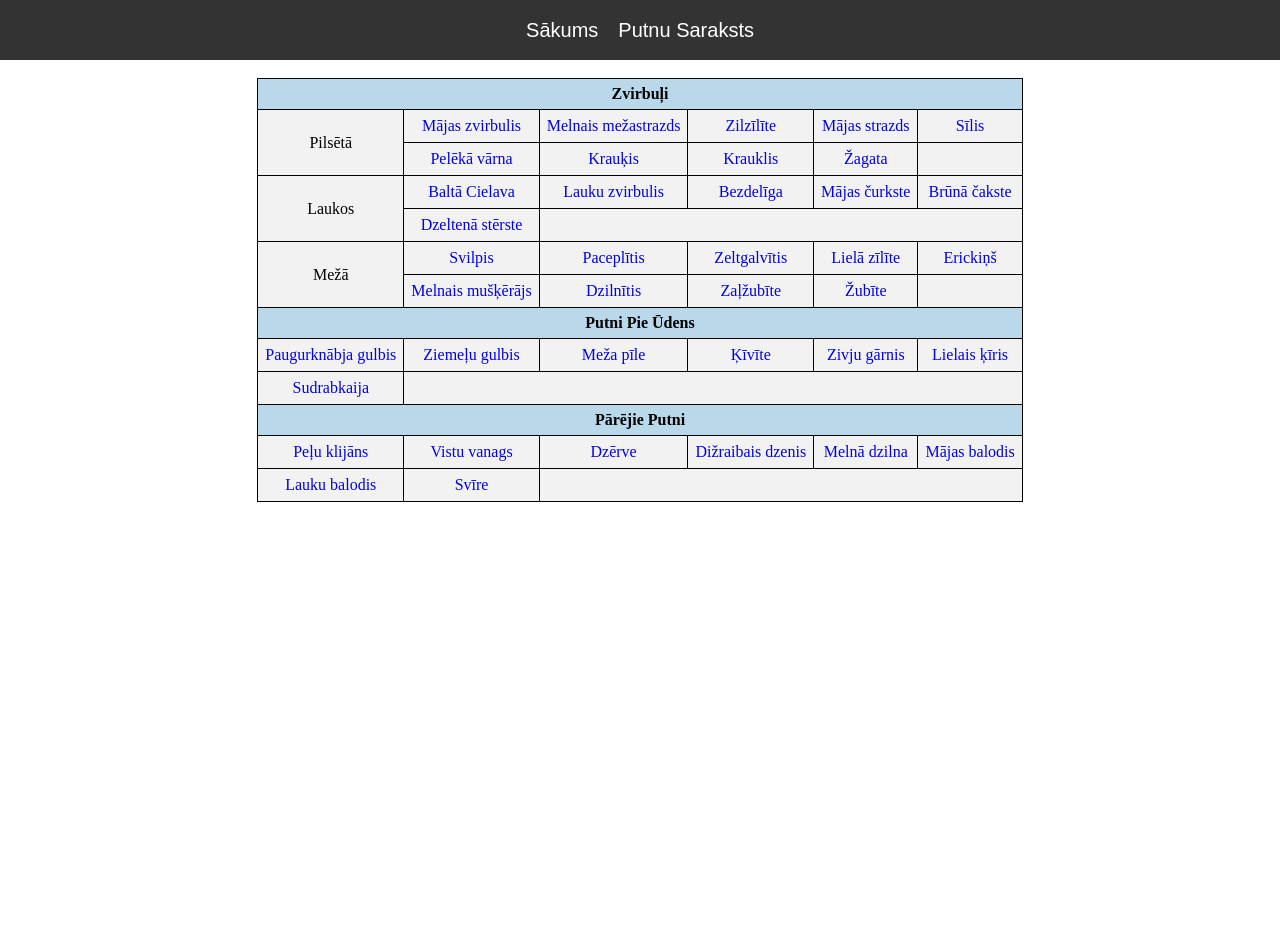
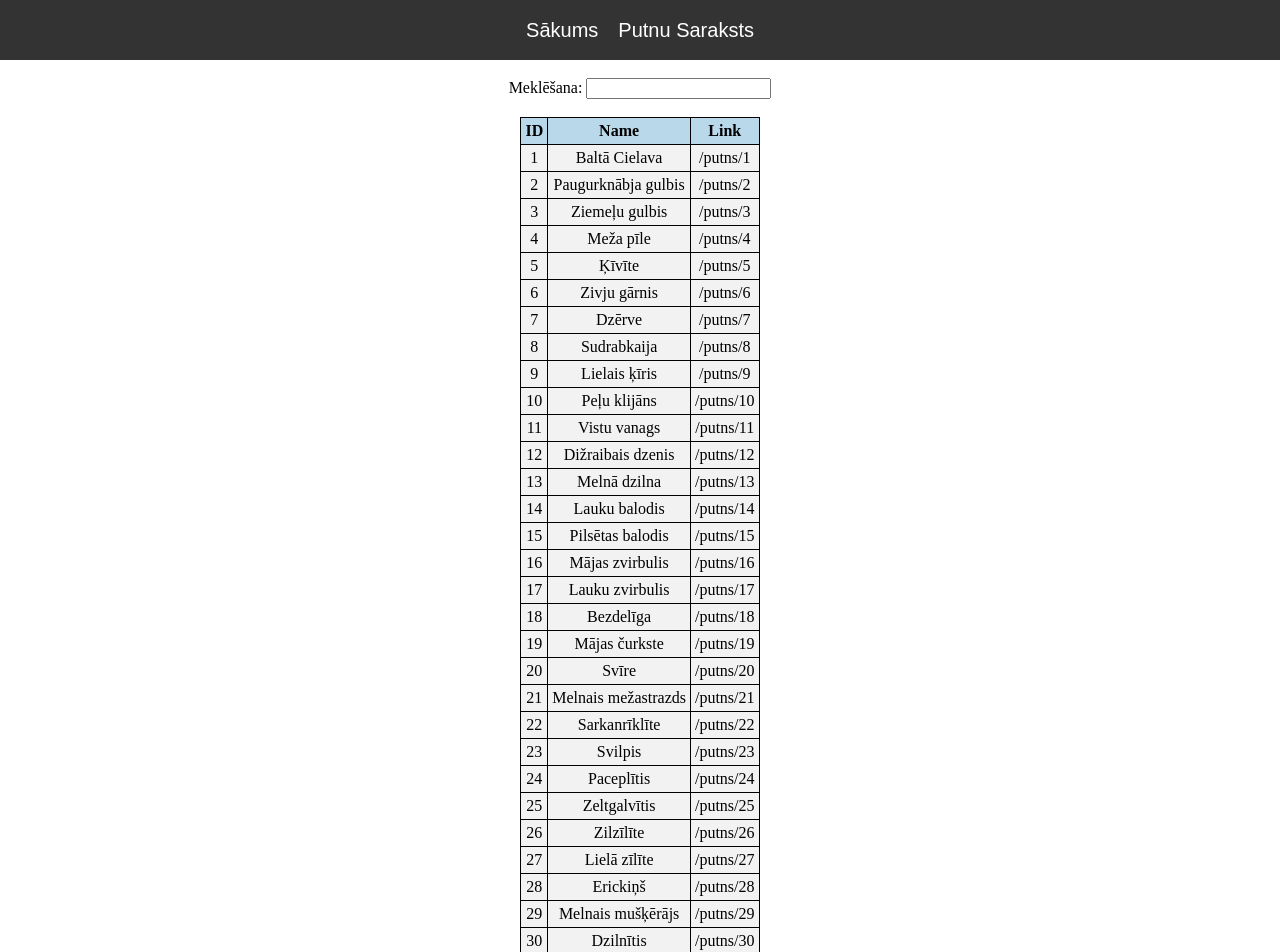
Before and after one commit to Modris/birds_frontend, a Vue app: page /saraksts in a window 1280 px wide. Shown: the top 952 px of the page. Before the commit the page ends 800 px from the top, so only its background shows below. Built offline with nearby package versions, Linux system fonts and the light colour scheme.

Commit message:
Saraksts work in progress. Search functionality with table data 1-40. No router links yet. Will add english + latin name search as well.

```diff
--- a/src/components/Navbar.vue
+++ b/src/components/Navbar.vue
@@ -1,10 +1,9 @@
 <template>
 
     <nav>
-        <ul>
-            <li><router-link to="/">Sākums</router-link></li>
-            <li><router-link to="/saraksts">Putnu Saraksts</router-link></li>
-        </ul>
+        <div> <router-link to="/">Sākums</router-link> </div>
+        <div><router-link to="/saraksts">Putnu Saraksts</router-link></div>
+
     </nav>
 
 
@@ -25,20 +24,12 @@ nav{
     width:100%;
     font-family: Arial;
     background-color:  #333;
+    display:flex;
+    flex-direction:row;
+    justify-content: center;
+    align-items: center;
 }
-nav ul {
-    box-sizing: border-box;
-    top: 0;
-    padding: 0;
-    margin: 0;
-    list-style: none;
-    position: relative;
-    margin-top: 0;
-}
-nav ul li{
-    display: inline-block;
-    background-color:#333;
-}
+
 nav a{
     display: block;
     padding: 0 10px;
@@ -47,56 +38,10 @@ nav a{
     font-size: 20px;
     text-decoration: none;
 }
-/* Hide Dropdown by Default*/
-nav ul ul {
-    display: none;
-    position: absolute;
-    top: 60px;
-}
-/* hover */
+
 nav a:hover{
-    background-color: #000000;
-}
-/* Display Dropdown on Hover */
-nav ul li:hover > ul {
-    display: inherit;
-}
-/* Fisrt Tier Dropdown */
-nav ul ul li{
-    left:-55px;
-    width: 190px;
-    float: none;
-    display: list-item;
-    position: relative;
-
-}
-
-/* ============ Second, Third and More Tiers ===========*/
-nav ul ul ul li {
-    position: relative;
-    top: -60px;
-    left: 190px;
-    width: 250px;
+    background-color: #086e27;
 }
 
 
-.buttonDrop{
- float: left;
-  font-size: 16px;
-  color: white;
-  text-align: center;
-  padding: 14px 16px;
-  text-decoration: none;
-}
-
-/* Apply background color to the first level when hovering the second level */
-nav ul li:hover > ul {
-    display: inherit;
-}
-
-/* Background color for the first level when hovering the second level */
-nav ul li:hover {
-    background-color:  #000000;
-}
-
 </style>
--- a/src/components/Saraksts.vue
+++ b/src/components/Saraksts.vue
@@ -1,87 +1,296 @@
 <template>
 <br>
+
+
+<div >
+
+   <span> Meklēšana: </span> <input v-model="searchText" @input="searchTextUpdated">
+    <br><br>
+
+<table >
+    <tr>
+        <th> ID </th>
+        <th> Name </th>
+        <th> Link </th>
+    </tr>
+    <tr v-for="item in itemSearched.items" >
+        <td> {{ item.id }}</td>
+        <td> {{ item.name }}</td>
+        <td> {{ item.link }}</td>
+    </tr>
+</table>
+
+<br>
+
+<!--
+    <div>
         <table>
             <tr>
-
-			<th class="padded" colspan="6"> Zvirbuļi </th>
-		</tr>
-    <tr >
-        <td rowspan="2"> Pilsētā </td>
-        <td><router-link to="/putns/16">Mājas zvirbulis</router-link></td>
-        <td><router-link to="/putns/21">Melnais mežastrazds</router-link></td>
-        <td><router-link to="/putns/26">Zilzīlīte</router-link> </td>
-        <td><router-link to="/putns/31">Mājas strazds</router-link> </td>
-        <td><router-link to="/putns/32">Sīlis</router-link> </td>
+                <th> ID </th>
+                <th> Putns</th>
             </tr>
             <tr>
-        <td><router-link to="/putns/33">Pelēkā vārna</router-link> </td>
-        <td><router-link to="/putns/34">Krauķis</router-link> </td>
-        <td><router-link to="/putns/35">Krauklis</router-link> </td>
-        <td><router-link to="/putns/36">Žagata</router-link> </td>
-        <td> </td>
+                <td> 1</td>
+                <td> <router-link to="/putns/1">Baltā Cielava</router-link> </td>
             </tr>
             <tr>
-        <td rowspan="2"> Laukos </td>
-        <td>  <router-link to="/putns/1">Baltā Cielava</router-link></td>
-        <td>  <router-link to="/putns/17">Lauku zvirbulis</router-link></td>
-        <td>  <router-link to="/putns/18">Bezdelīga</router-link></td>
-        <td>  <router-link to="/putns/19">Mājas čurkste</router-link> </td>
-        <td>  <router-link to="/putns/37">Brūnā čakste</router-link> </td>
+                <td> 2</td>
+                <td> <router-link to="/putns/2">Paugurknābja gulbis</router-link></td>
             </tr>
             <tr>
-        <td>  <router-link to="/putns/40">Dzeltenā stērste</router-link> </td>
-        <td colspan="4"> </td>
-
+                <td> 3</td>
+                <td> <router-link to="/putns/3">Ziemeļu gulbis</router-link> </td>
             </tr>
             <tr>
-        <td rowspan="2"> Mežā </td>
-        <td><router-link to="/putns/23">Svilpis</router-link></td>
-        <td><router-link to="/putns/24">Paceplītis</router-link> </td>
-        <td> <router-link to="/putns/25">Zeltgalvītis</router-link></td>
-        <td><router-link to="/putns/27">Lielā zīlīte</router-link></td>
-        <td><router-link to="/putns/28">Erickiņš</router-link> </td>
+                <td> 4</td>
+                <td> <router-link to="/putns/4">Meža pīle</router-link> </td>
             </tr>
             <tr>
-        <td> <router-link to="/putns/29">Melnais mušķērājs</router-link></td>
-        <td><router-link to="/putns/30">Dzilnītis</router-link></td>
-        <td><router-link to="/putns/38">Zaļžubīte</router-link> </td>
-        <td><router-link to="/putns/39">Žubīte</router-link> </td>
-        <td> </td>
-    </tr>
-    <!--                -->
-    <tr>
-			<th class="padded" colspan="6"> Putni Pie Ūdens </th>
+                <td> 5</td>
+                <td> <router-link to="/putns/5">Ķīvīte</router-link> </td>
             </tr>
             <tr>
-        <td><router-link to="/putns/2">Paugurknābja gulbis</router-link></td>
-        <td><router-link to="/putns/3">Ziemeļu gulbis</router-link></td>
-        <td><router-link to="/putns/4">Meža pīle</router-link> </td>
-        <td><router-link to="/putns/5">Ķīvīte</router-link> </td>
-        <td><router-link to="/putns/6">Zivju gārnis</router-link> </td>
-        <td><router-link to="/putns/9">Lielais ķīris</router-link> </td>
+                <td> 6</td>
+                <td> <router-link to="/putns/6">Zivju gārnis</router-link> </td>
             </tr>
             <tr>
-        <td> <router-link to="/putns/8">Sudrabkaija</router-link> </td>
-        <td colspan="5"> </td>
-    </tr>
-     <!--                -->
-    <tr>
-			<th class="padded" colspan="6"> Pārējie Putni </th>
+                <td> 7</td>
+                <td> <router-link to="/putns/7">Dzērve</router-link> </td>
             </tr>
             <tr>
-        <td> <router-link to="/putns/10">Peļu klijāns</router-link></td>
-        <td> <router-link to="/putns/11">Vistu vanags</router-link></td>
-        <td> <router-link to="/putns/7">Dzērve</router-link> </td>
-        <td> <router-link to="/putns/12">Dižraibais dzenis</router-link></td>
-        <td> <router-link to="/putns/13">Melnā dzilna</router-link></td>
-        <td> <router-link to="/putns/15">Mājas balodis</router-link> </td>
+                <td> 8</td>
+                <td> <router-link to="/putns/8">Sudrabkaija</router-link> </td>
             </tr>
             <tr>
+                <td> 9</td>
+                <td> <router-link to="/putns/9">Lielais ķīris</router-link> </td>
+            </tr>
+            <tr>
+                <td> 10</td>
+                <td> <router-link to="/putns/10">Peļu klijāns</router-link> </td>
+            </tr>
+            <tr>
+                <td> 11</td>
+                <td> <router-link to="/putns/11">Vistu vanags</router-link> </td>
+            </tr>
+            <tr>
+                <td> 12</td>
+                <td> <router-link to="/putns/12">Dižraibais dzenis</router-link> </td>
+            </tr>
+            <tr>
+                <td> 13</td>
+                <td> <router-link to="/putns/13">Melnā dzilna</router-link> </td>
+            </tr>
+            <tr>
+                <td> 14</td>
                 <td> <router-link to="/putns/14">Lauku balodis</router-link> </td>
+            </tr>
+            <tr>
+                <td> 15</td>
+                <td> <router-link to="/putns/15">Pilsētas balodis</router-link> </td>
+            </tr>
+            <tr>
+                <td> 16</td>
+                <td> <router-link to="/putns/16">Mājas zvirbulis</router-link> </td>
+            </tr>
+            <tr>
+                <td> 17</td>
+                <td> <router-link to="/putns/17">Lauku zvirbulis</router-link> </td>
+            </tr>
+            <tr>
+                <td> 18</td>
+                <td> <router-link to="/putns/18">Bezdelīga</router-link> </td>
+            </tr>
+            <tr>
+                <td> 19</td>
+                <td> <router-link to="/putns/19">Mājas čurkste</router-link> </td>
+            </tr>
+            <tr>
+                <td> 20</td>
                 <td> <router-link to="/putns/20">Svīre</router-link> </td>
-        <td colspan="4"> </td>
+            </tr>
+        </table>
+    </div>
+
+    <div>
+        <table>
+            <tr>
+                <th> ID </th>
+                <th> Putns</th>
+            </tr>
+            <tr>
+                <td> 21</td>
+                <td> <router-link to="/putns/21">Melnais mežastrazds</router-link> </td>
+            </tr>
+            <tr>
+                <td> 22</td>
+                <td> <router-link to="/putns/22">Sarkanrīklīte</router-link></td>
+            </tr>
+            <tr>
+                <td> 23</td>
+                <td> <router-link to="/putns/23">Svilpis</router-link> </td>
+            </tr>
+            <tr>
+                <td> 24</td>
+                <td> <router-link to="/putns/24">Paceplītis</router-link> </td>
+            </tr>
+            <tr>
+                <td> 25</td>
+                <td> <router-link to="/putns/25">Zeltgalvītis</router-link> </td>
+            </tr>
+            <tr>
+                <td> 26</td>
+                <td> <router-link to="/putns/26">Zilzīlīte</router-link> </td>
+            </tr>
+            <tr>
+                <td> 27</td>
+                <td> <router-link to="/putns/27">Lielā zīlīte</router-link> </td>
+            </tr>
+            <tr>
+                <td> 28</td>
+                <td> <router-link to="/putns/28">Erickiņš</router-link> </td>
+            </tr>
+            <tr>
+                <td> 29</td>
+                <td> <router-link to="/putns/29">Melnais mušķērājs</router-link> </td>
+            </tr>
+            <tr>
+                <td> 30</td>
+                <td> <router-link to="/putns/30">Dzilnītis</router-link> </td>
+            </tr>
+            <tr>
+                <td> 31</td>
+                <td> <router-link to="/putns/31">Mājas strazds</router-link> </td>
+            </tr>
+            <tr>
+                <td> 32</td>
+                <td> <router-link to="/putns/32">Sīlis</router-link> </td>
+            </tr>
+            <tr>
+                <td> 33</td>
+                <td> <router-link to="/putns/33">Pelēkā vārna</router-link> </td>
+            </tr>
+            <tr>
+                <td> 34</td>
+                <td> <router-link to="/putns/34">Krauķis</router-link> </td>
+            </tr>
+            <tr>
+                <td> 35</td>
+                <td> <router-link to="/putns/35">Krauklis</router-link> </td>
+            </tr>
+            <tr>
+                <td> 36</td>
+                <td> <router-link to="/putns/36">Žagata</router-link> </td>
+            </tr>
+            <tr>
+                <td> 37</td>
+                <td> <router-link to="/putns/37">Brūnā čakste</router-link> </td>
+            </tr>
+            <tr>
+                <td> 38</td>
+                <td> <router-link to="/putns/38">Zaļžubīte</router-link> </td>
+            </tr>
+            <tr>
+                <td> 39</td>
+                <td> <router-link to="/putns/39">Žubīte</router-link> </td>
+            </tr>
+            <tr>
+                <td> 40</td>
+                <td> <router-link to="/putns/40">Dzeltenā stērste</router-link> </td>
             </tr>
         </table>
 
 
+    </div>
+-->
+
+</div>
+
+
+
+
+
 </template>
+<script setup>
+import {reactive, computed, ref} from 'vue'
+
+let searchText = ref('');
+
+let itemList = reactive({
+  items: [
+    { id: 1, name: "Baltā Cielava", link: "/putns/1" },
+    { id: 2, name: "Paugurknābja gulbis", link: "/putns/2" },
+    { id: 3, name: "Ziemeļu gulbis", link: "/putns/3" },
+    { id: 4, name: "Meža pīle", link: "/putns/4" },
+    { id: 5, name: "Ķīvīte", link: "/putns/5" },
+    { id: 6, name: "Zivju gārnis", link: "/putns/6" },
+    { id: 7, name: "Dzērve", link: "/putns/7" },
+    { id: 8, name: "Sudrabkaija", link: "/putns/8" },
+    { id: 9, name: "Lielais ķīris", link: "/putns/9" },
+    { id: 10, name: "Peļu klijāns", link: "/putns/10" },
+    { id: 11, name: "Vistu vanags", link: "/putns/11" },
+    { id: 12, name: "Dižraibais dzenis", link: "/putns/12" },
+    { id: 13, name: "Melnā dzilna", link: "/putns/13" },
+    { id: 14, name: "Lauku balodis", link: "/putns/14" },
+    { id: 15, name: "Pilsētas balodis", link: "/putns/15" },
+    { id: 16, name: "Mājas zvirbulis", link: "/putns/16" },
+    { id: 17, name: "Lauku zvirbulis", link: "/putns/17" },
+    { id: 18, name: "Bezdelīga", link: "/putns/18" },
+    { id: 19, name: "Mājas čurkste", link: "/putns/19" },
+    { id: 20, name: "Svīre", link: "/putns/20" },
+    { id: 21, name: "Melnais mežastrazds", link: "/putns/21" },
+    { id: 22, name: "Sarkanrīklīte", link: "/putns/22" },
+    { id: 23, name: "Svilpis", link: "/putns/23" },
+    { id: 24, name: "Paceplītis", link: "/putns/24" },
+    { id: 25, name: "Zeltgalvītis", link: "/putns/25" },
+    { id: 26, name: "Zilzīlīte", link: "/putns/26" },
+    { id: 27, name: "Lielā zīlīte", link: "/putns/27" },
+    { id: 28, name: "Erickiņš", link: "/putns/28" },
+    { id: 29, name: "Melnais mušķērājs", link: "/putns/29" },
+    { id: 30, name: "Dzilnītis", link: "/putns/30" },
+    { id: 31, name: "Mājas strazds", link: "/putns/31" },
+    { id: 32, name: "Sīlis", link: "/putns/32" },
+    { id: 33, name: "Pelēkā vārna", link: "/putns/33" },
+    { id: 34, name: "Krauķis", link: "/putns/34" },
+    { id: 35, name: "Krauklis", link: "/putns/35" },
+    { id: 36, name: "Žagata", link: "/putns/36" },
+    { id: 37, name: "Brūnā čakste", link: "/putns/37" },
+    { id: 38, name: "Zaļžubīte", link: "/putns/38" },
+    { id: 39, name: "Žubīte", link: "/putns/39" },
+    { id: 40, name: "Dzeltenā stērste", link: "/putns/40" }
+  ]
+});
+
+
+let itemSearched = ref(itemList);
+
+function searchTextUpdated(){
+    console.log(searchText.value)
+    if(searchText.value === ''){
+        return itemSearched = itemList;
+    } else {
+        let filter =  itemList.items.filter(item => item.name.toLowerCase().includes(searchText.value.toLowerCase()));
+        return itemSearched ={ items: filter};
+        }
+    }
+
+
+
+
+</script>
+<style scoped>
+.flexbox{
+    display:flex;
+    justify-content: center;
+    align-items: center;
+    gap:0px;
+}
+th,td{
+    padding:4px;
+}
+
+table{
+    overflow-x:auto;
+}
+
+</style>
```
Lines whose indentation alone changed are shown as unchanged.
